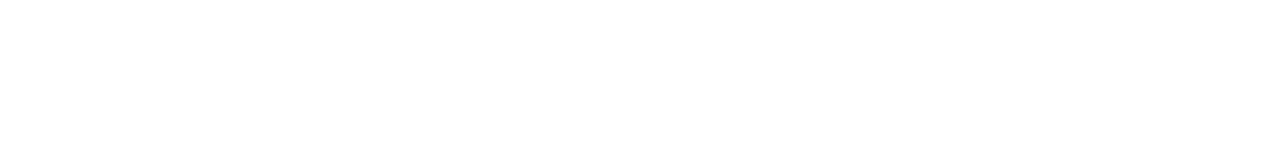
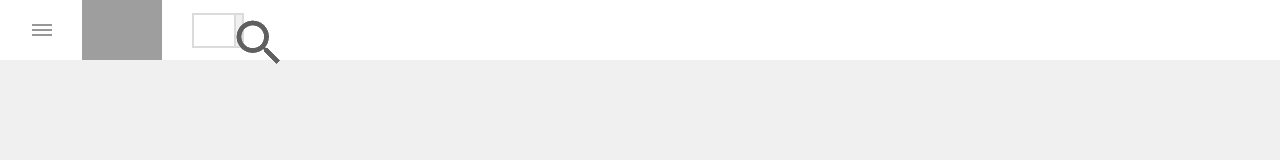
Before and after one commit to lakshit-rattan/Youtube-Clone, a plain HTML site: page index.html in a window 1280 px wide. Drawn offline with Linux system fonts and the light colour scheme; grey boxes are pictures that could not be loaded.

Commit message:
image addition and basic styling

```diff
--- a/index.html
+++ b/index.html
@@ -4,7 +4,27 @@
     <meta charset="UTF-8">
     <meta name="viewport" content="width-device-width, initial-scale=1.0">
     <title>Youtube Clone</title>
+
+    <link rel="stylesheet" href="style.css">
 </head>
 
+<body>
+
+
+    <script src="app.js"></script>
+
+    <nav class="navbar">
+        <div class="toggle-btn">
+            <span></span>
+            <span></span>
+            <span></span>
+        </div>
+        <img src="https://logos-world.net/wp-content/uploads/2020/04/YouTube-Logo.png" class="logo" alt="logo">
+        <div class="search-box">
+            <input type="text" class="search-bar" placeholder="Search">
+            <button class="search-btn"><img src="./img/search.PNG" alt="search button"></button>
+        </div>
+    </nav>
+</body>
 
 </html>
--- a/style.css
+++ b/style.css
@@ -0,0 +1,86 @@
+* {
+    margin: 0;
+    padding: 0;
+    box-sizing: border-box;
+}
+
+*:focus {
+    outline: none;
+}
+
+body {
+    position: relative;
+    background: #f0f0f0;
+    font-family: 'roboto',sans-serif;
+}
+
+.navbar {
+    position: fixed;
+    top: 0;
+    left: 0;
+    width: 100%;
+    height: 60px;
+    background: #fff;
+    display: flex;
+    align-items: center;
+    padding: 0 2.5vw;
+}
+
+.toggle-btn {
+    width: 20px;
+    height: 10px;
+    position: relative;
+    cursor: pointer;
+}
+
+.toggle-btn span {
+    position: absolute;
+    width: 100%;
+    height: 2px;
+    top: 50%;
+    transform: translateY(-50%);
+    background: #979797;
+}
+
+.toggle-btn span:nth-child(1) {
+    top: 0;
+}
+
+.toggle-btn span:nth-child(3) {
+    top: 100%;
+}
+
+.logo {
+    height: 60px;
+    margin: 0px 30px 0;
+}
+
+.search-box {
+    position: relative;
+    max-width: 500px;
+    width: 50px;
+    height: 35px;
+    display: flex;
+}
+
+.search-bar {
+    width: 85%;
+    height: 100%;
+    border: 2px solid #dbdbdb;
+    padding: 0 20px;
+    font-size: 16px;
+    text-transform: capitalize;
+}
+
+.search-btn {
+    width: 15%;
+    height: 100%;
+    background: #f0f0f0;
+    border: 2px solid #dbdbdb;
+    padding: 5px 0;
+    border-left: none;
+}
+
+.search-btn image {
+    height: 100%;
+}
```
Also changed, not shown: img/bell.PNG (added), img/explore.PNG (added), img/grid.PNG (added), img/history.PNG (added), img/home.PNG (added), img/library.PNG (added), img/liked video.PNG (added), img/logo.PNG (added), img/profile-pic.png (added), img/search.PNG (added), img/show more.PNG (added), img/subscription.PNG (added), img/video.PNG (added), img/watch-later.PNG (added), 1 more files.
